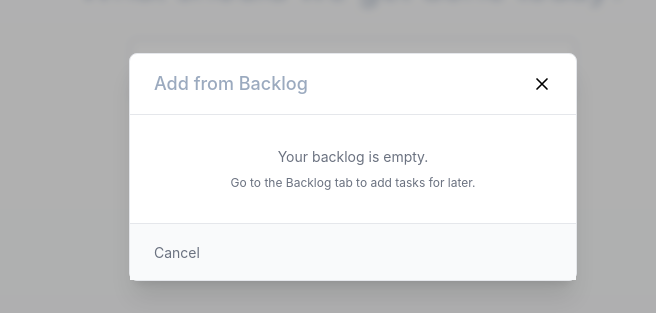
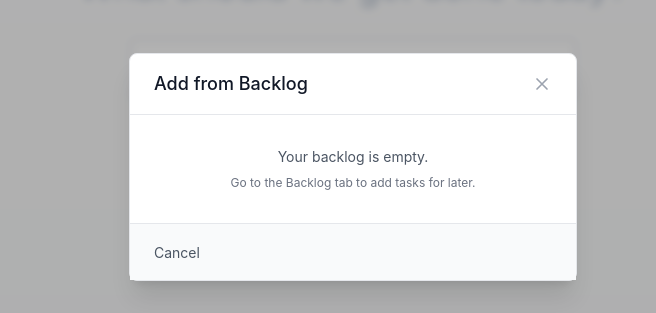
Before and after one commit to hebe/2do2day, a React (Vite) app: page / in a window 1280 px wide. Both pictures are taken after typing "Sample" into the empty fields and a click on the button "Add from backlog". Shown: the part 233-546 px from the top of the page, without its empty margins (287-943 px from the left). Built offline with nearby package versions, Linux system fonts and the light colour scheme.

Commit message:
Add darkmode styles to the backlog quick picker

```diff
--- a/src/components/BacklogQuickPicker.jsx
+++ b/src/components/BacklogQuickPicker.jsx
@@ -19,13 +19,13 @@ function BacklogQuickPicker({ onClose }) {
 
       {/* Modal */}
       <div className="fixed inset-0 z-50 flex items-center justify-center p-4">
-        <div className="bg-white rounded-lg shadow-xl border border-calm-200 w-full max-w-md max-h-[80vh] flex flex-col animate-slideUp">
+        <div className="bg-white dark:bg-gray-800 rounded-lg shadow-xl border border-calm-200 dark:border-gray-700 w-full max-w-md max-h-[80vh] flex flex-col animate-slideUp">
           {/* Header */}
-          <div className="px-6 py-4 border-b border-calm-200 flex items-center justify-between">
-            <h2 className="text-lg font-medium text-calm-700">Add from Backlog</h2>
+          <div className="px-6 py-4 border-b border-gray-200 dark:border-gray-700 flex items-center justify-between">
+            <h2 className="text-lg font-medium text-gray-900 dark:text-gray-100">Add from Backlog</h2>
             <button
               onClick={onClose}
-              className="text-calm-400 hover:text-calm-600 transition-colors"
+              className="text-gray-400 dark:text-gray-500 hover:text-gray-600 dark:hover:text-gray-400 transition-colors"
               aria-label="Close"
             >
               <svg
@@ -45,22 +45,22 @@ function BacklogQuickPicker({ onClose }) {
           {/* Content */}
           <div className="overflow-y-auto flex-1">
             {backlog.length === 0 ? (
-              <div className="p-8 text-center text-calm-600">
+              <div className="p-8 text-center text-gray-600 dark:text-gray-400">
                 <p className="text-sm">Your backlog is empty.</p>
-                <p className="text-xs mt-2 text-calm-500">
+                <p className="text-xs mt-2 text-gray-500 dark:text-gray-500">
                   Go to the Backlog tab to add tasks for later.
                 </p>
               </div>
             ) : (
-              <div className="divide-y divide-calm-100">
+              <div className="divide-y divide-gray-200 dark:divide-gray-700/50">
                 {backlog.map((task) => (
                   <button
                     key={task.id}
                     onClick={() => handleSelect(task.id)}
-                    className="w-full px-6 py-3 text-left hover:bg-calm-50 transition-colors flex items-center justify-between group"
+                    className="w-full px-6 py-3 text-left hover:bg-gray-50 dark:hover:bg-gray-700 transition-colors flex items-center justify-between group"
                   >
-                    <span className="text-sm text-calm-700">{task.title}</span>
-                    <span className="text-xs text-calm-400 group-hover:text-calm-600 transition-colors">
+                    <span className="text-sm text-gray-900 dark:text-gray-100">{task.title}</span>
+                    <span className="text-xs text-gray-400 dark:text-gray-500 group-hover:text-gray-600 dark:group-hover:text-gray-300 transition-colors">
                       Add →
                     </span>
                   </button>
@@ -70,10 +70,10 @@ function BacklogQuickPicker({ onClose }) {
           </div>
 
           {/* Footer */}
-          <div className="px-6 py-4 border-t border-calm-200 bg-calm-50">
+          <div className="px-6 py-4 border-t border-gray-200 dark:border-gray-700 bg-gray-50 dark:bg-gray-700/50">
             <button
               onClick={onClose}
-              className="text-sm text-calm-600 hover:text-calm-700 transition-colors"
+              className="text-sm text-gray-600 dark:text-gray-400 hover:text-gray-900 dark:hover:text-gray-200 transition-colors"
             >
               Cancel
             </button>
```
